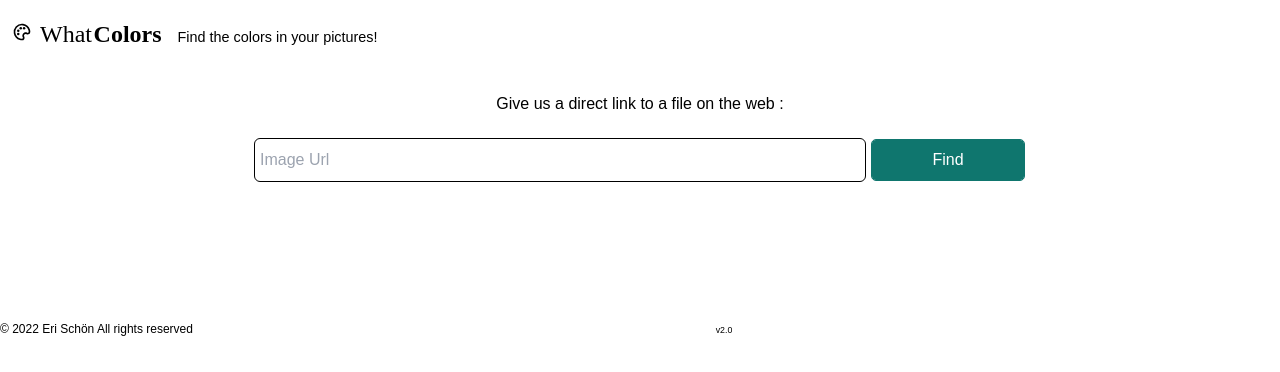
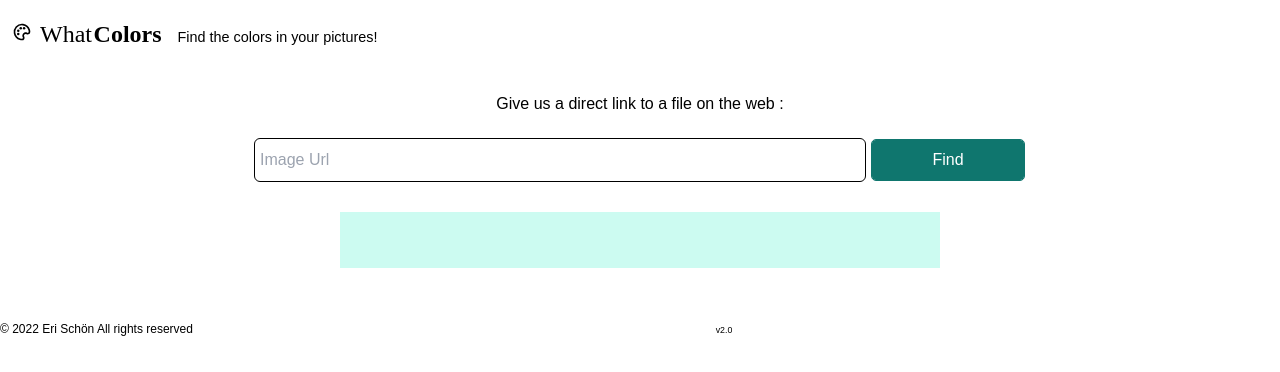
Before and after one commit to erischon/whatcolors-front, a React (Create React App) app: page / in a window 1280 px wide. Shown: the top 372 px of the page. Built offline with nearby package versions, Linux system fonts and the light colour scheme.

Commit message:
Update App.js

```diff
--- a/src/App.js
+++ b/src/App.js
@@ -114,8 +114,8 @@ class App extends Component {
 
             <ImageLinkForm onInputChange={ this.onInputChange } onButtonSubmit={ this.onButtonSubmit } />
 
-            <div className="result__container grid">
-              <DisplayImage imageUrl={ imageUrl } />
+            <div className="result__container bg-teal-100 grid grid-cols-2">
+              <DisplayImage imageUrl={ imageUrl } className="flex" />
               <ColorPanel colorPanel={ colorPanel } />
             </div>
 
```
